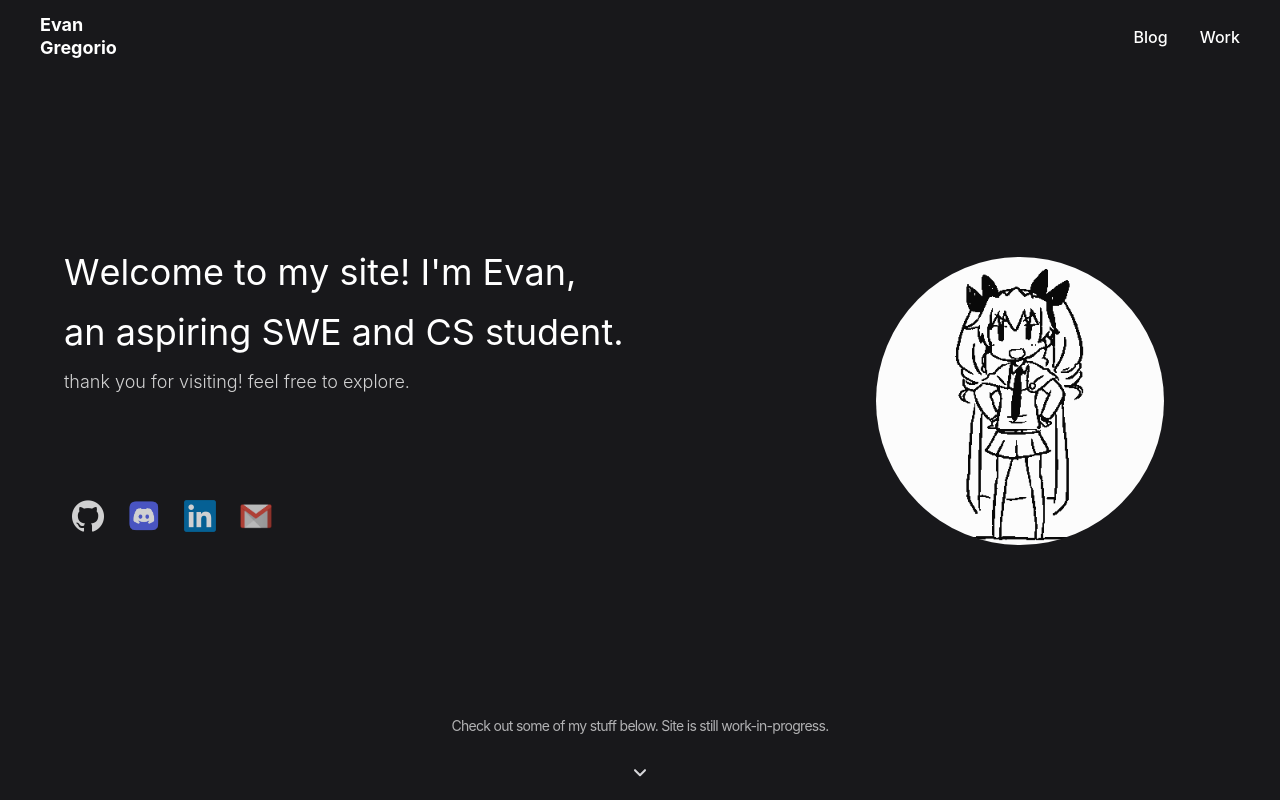
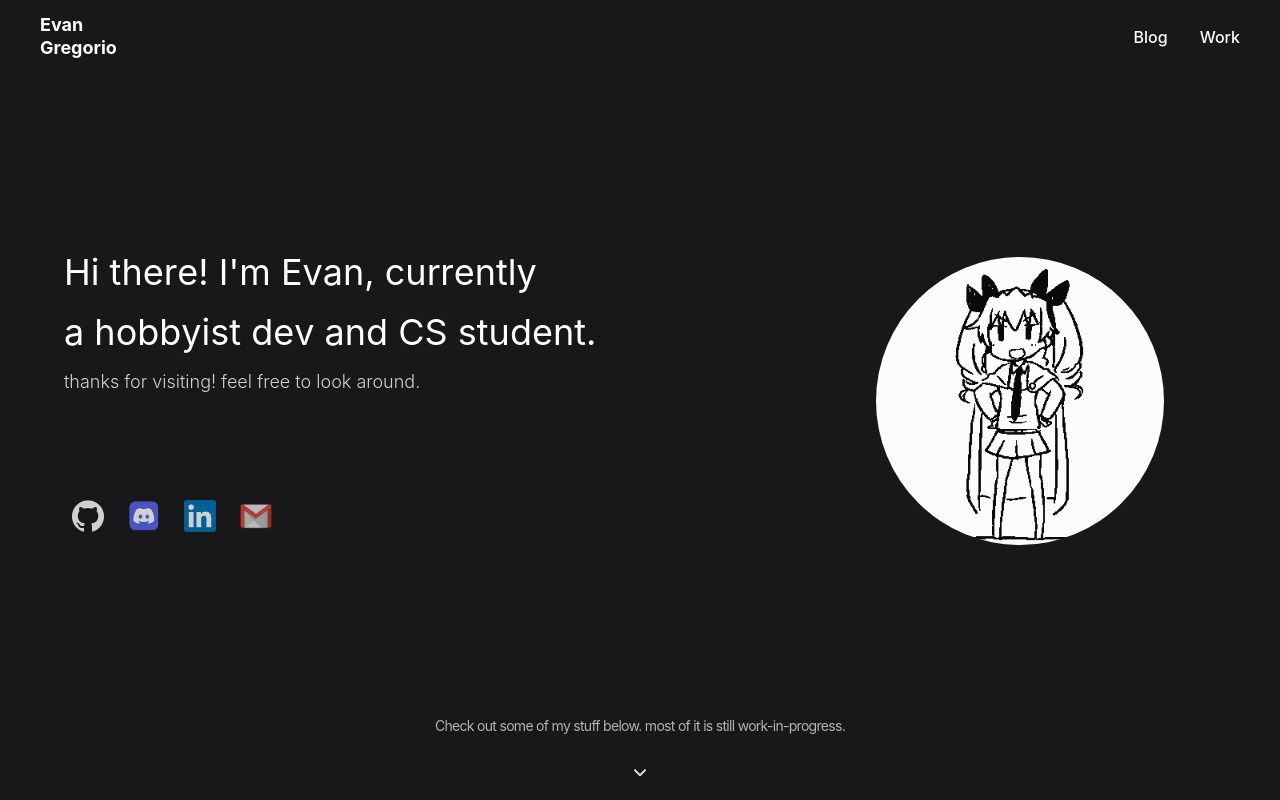
Before and after one commit to randomchaffee/portfolio, a React (Vite) app: page / in a window 1280 px wide. Shown: the top 800 px of the page. Built offline with nearby package versions, Linux system fonts and the light colour scheme.

Commit message:
modify landing text

```diff
--- a/src/components/Hero.tsx
+++ b/src/components/Hero.tsx
@@ -18,13 +18,13 @@ const Hero = () => {
                 {/* left side */}
                 <div className="px-16 flex flex-col text-4xl font-normal">
                     <span className="pb-5">
-                        <BouncyText text="Welcome to my site! I'm Evan," />
+                        <BouncyText text="Hi there! I'm Evan, currently" />
                     </span>
                     <span className="pb-4">
-                        <BouncyText text="an aspiring SWE and CS student." delayOffset={1.2} />
+                        <BouncyText text="a hobbyist dev and CS student." delayOffset={1.2} />
                     </span>
                     <span className="text-lg font-light opacity-80">
-                        <SubtleBounceText text="thank you for visiting! feel free to explore." delayOffset={2.9} />
+                        <SubtleBounceText text="thanks for visiting! feel free to look around." delayOffset={2.9} />
                     </span>
                     <BouncyBox delayOffset={3}>
                         <ul className="mt-24 flex flex-row items-center gap-2">
@@ -122,7 +122,7 @@ const Hero = () => {
                 <BouncyBox className="flex flex-col items-center justify-center gap-6 p-5 text-zinc-100">
                     {/* Quote Text */}
                     <p className="text-base md:text-sm opacity-70 tracking-tighter text-center font-normal">
-                        Check out some of my stuff below. Site is still work-in-progress.
+                        Check out some of my stuff below. most of it is still work-in-progress.
                     </p>
 
                     {/* Repeating Subtle Arrow */}
```
